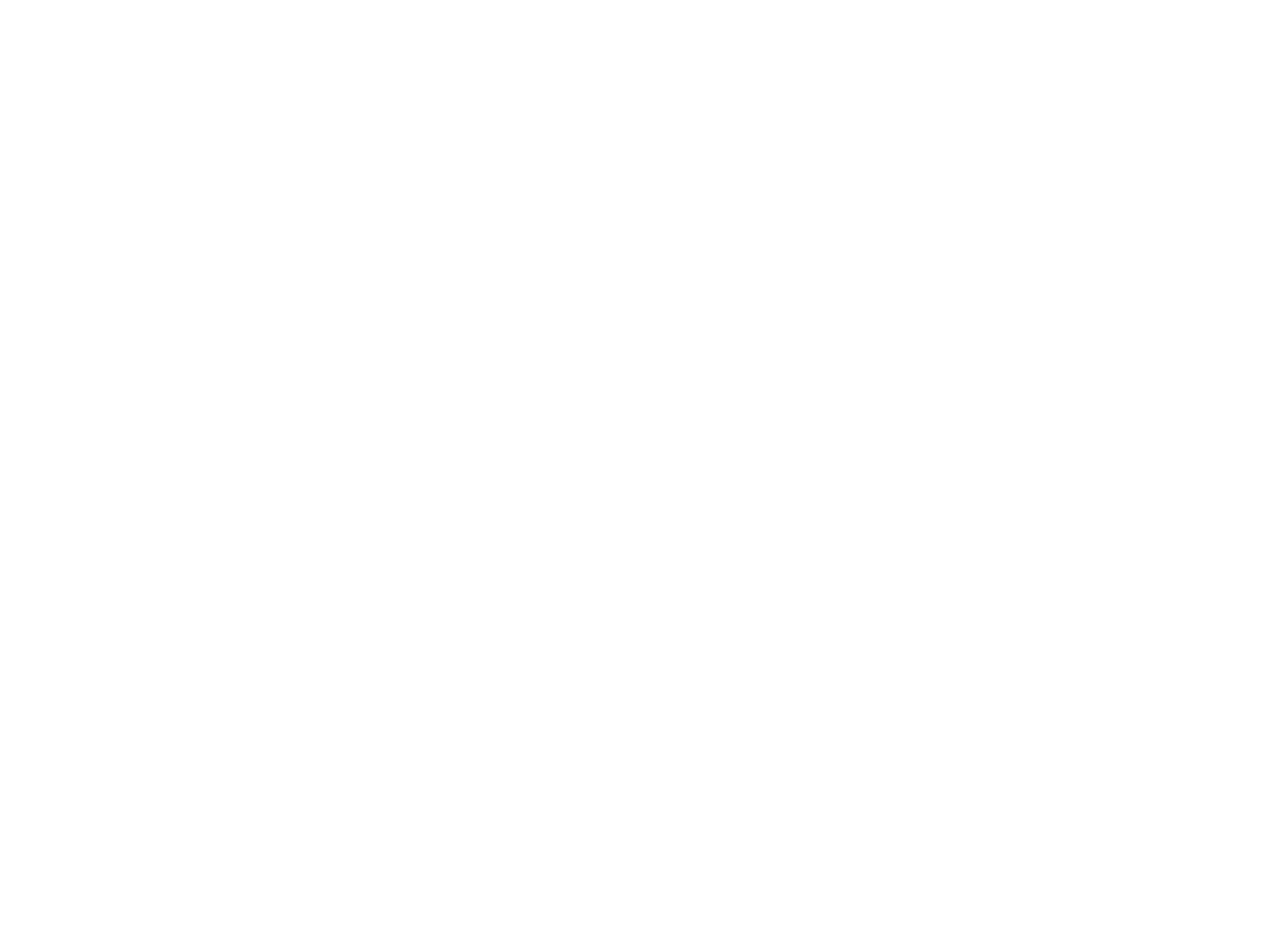
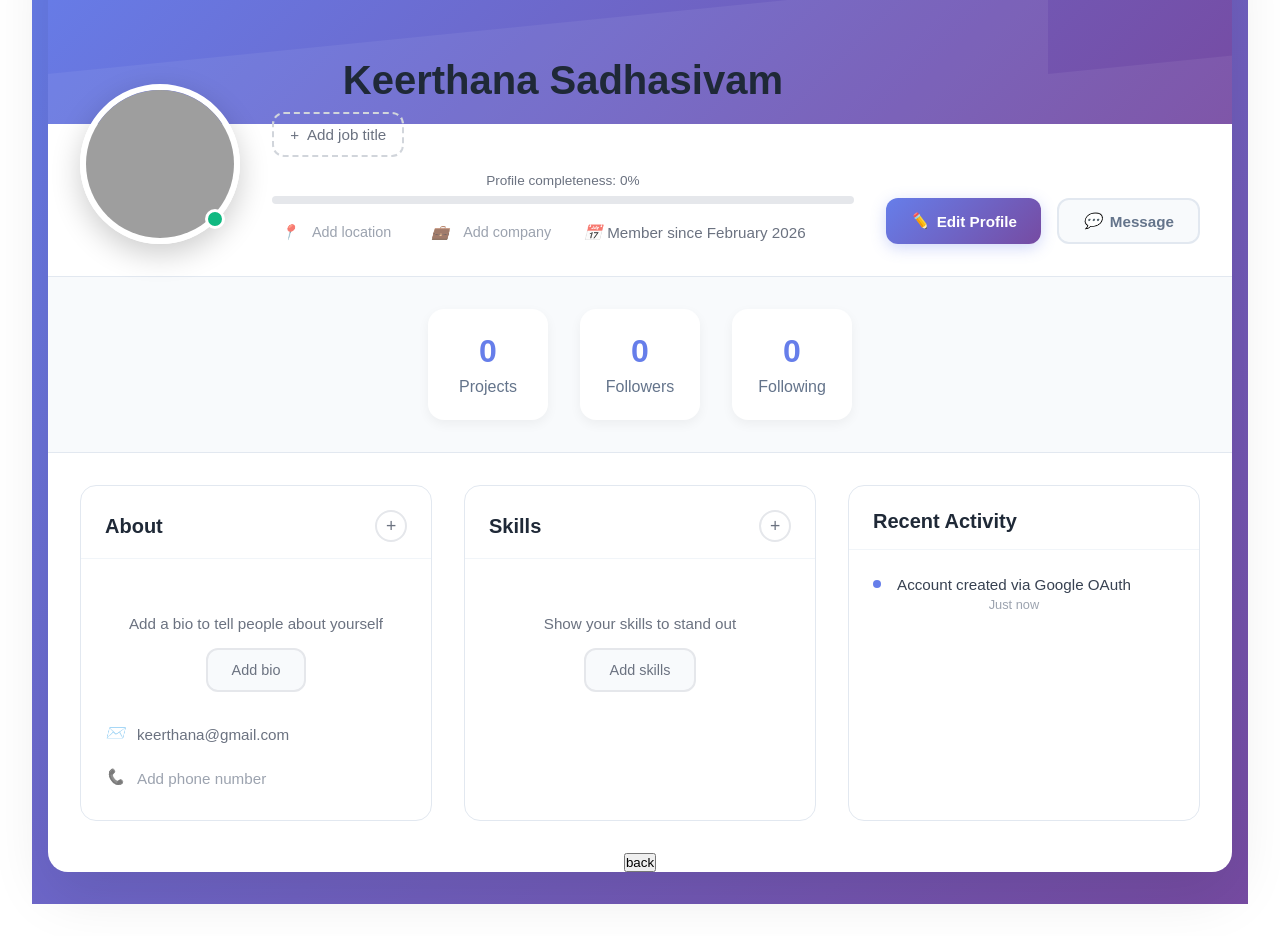
Before and after one commit to Jeeva-VAM/chat-app, a React app in the folder frontend/: page /profile in a window 1280 px wide. Before the commit this address had no page. Shown: the part 140-1076 px from the top of the page. Before the commit the page ends 800 px from the top, so only its background shows below. Built offline with nearby package versions, Linux system fonts and the light colour scheme; grey boxes are pictures that could not be loaded; the HTML template or start-up script is replaced by a standard one.

Commit message:
profile icon redirect to profilepage

```diff
--- a/frontend/src/App.jsx
+++ b/frontend/src/App.jsx
@@ -3,6 +3,7 @@
 import DashboardPage from './Pages/DashboardPage'
 import Login from './Pages/LoginPage'
 import { Routes, Route } from "react-router-dom";
+import { ProfilePage } from './Pages/ProfilePage';
 
 function App() {
   return (
@@ -10,6 +11,7 @@
 <Routes>
       <Route path="/" element={<Login />} />
       <Route path="/dashboard" element={<DashboardPage />} />
+      <Route path="/profile" element={<ProfilePage />} />
     </Routes>
 
     </>
--- a/frontend/src/components/Profile.jsx
+++ b/frontend/src/components/Profile.jsx
@@ -1,7 +1,10 @@
 import { useState } from "react";
 import "../styles/profile.css";
+import { useNavigate } from "react-router";
 
 function Profile() {
+
+    const navigate = useNavigate();
 
   // Simulate OAuth login - user initially has minimal info
   const [user, setUser] = useState({
@@ -120,13 +123,19 @@
     }
   };
 
+
+  const handleBack=()=>{
+    console.log("back")
+    navigate(-1)
+  }
   return (
     <div className="profile-page">
       <div className="profile-container">
 
         {/* Header Section */}
         <div className="profile-header">
-          <div className="cover-image"></div>
+          <div className="cover-image">
+          </div>
           <div className="profile-main">
             <div className="avatar-section">
               <div className="avatar">
@@ -336,6 +345,7 @@
             </div>
           </div>
         </div>
+         <button onClick={handleBack}>back</button>
 
         {/* Edit Modal */}
         {isEditing && (
```
